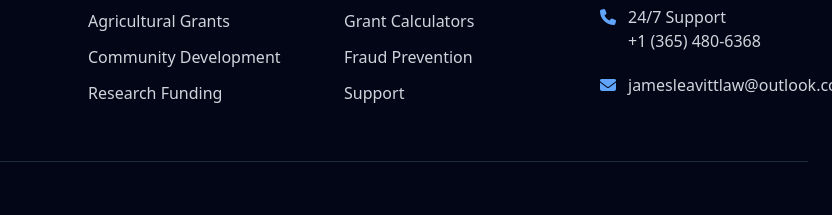
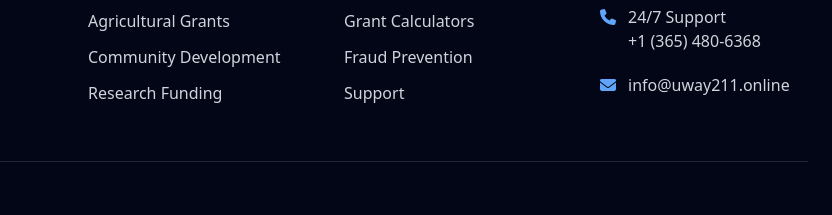
Before and after one commit to viewsunited07-hue/Uway211-site, a plain HTML site: page index.html in a window 1280 px wide. Shown: the part 11103-11318 px from the top of the page, 448-1280 px from the left. Drawn offline with nearby package versions, Linux system fonts and the light colour scheme.

Commit message:
Update index.html

```diff
--- a/index.html
+++ b/index.html
@@ -643,7 +643,7 @@
           <div><h3 class="text-white font-bold text-lg mb-5">Individuals</h3><div class="space-y-3"><p>Housing Grants</p><p>Education Funding</p><p>Emergency Relief</p><p>Healthcare Assistance</p><p>Veterans Support</p></div></div>
           <div><h3 class="text-white font-bold text-lg mb-5">Organizations</h3><div class="space-y-3"><p>Small Business Grants</p><p>Nonprofit Funding</p><p>Agricultural Grants</p><p>Community Development</p><p>Research Funding</p></div></div>
           <div><h3 class="text-white font-bold text-lg mb-5">Resources</h3><div class="space-y-3"><p>Security Center</p><p>Financial Education</p><p>Grant Calculators</p><p>Fraud Prevention</p><p>Support</p></div></div>
-          <div><h3 class="text-white font-bold text-lg mb-5">Contact</h3><div class="space-y-5"><div class="flex gap-3"><i class="fas fa-location-dot text-blue-400 mt-1"></i><div><p>Washington, DC</p><p>United States</p></div></div><div class="flex gap-3"><i class="fas fa-phone text-blue-400 mt-1"></i><div><p>24/7 Support</p><p><a href="tel:+1 (365) 480-6368">+1 (365) 480-6368</a></p></div></div><div class="flex gap-3"><i class="fas fa-envelope text-blue-400 mt-1"></i><div><p>jamesleavittlaw@outlook.com</p></div></div></div></div>
+          <div><h3 class="text-white font-bold text-lg mb-5">Contact</h3><div class="space-y-5"><div class="flex gap-3"><i class="fas fa-location-dot text-blue-400 mt-1"></i><div><p>Washington, DC</p><p>United States</p></div></div><div class="flex gap-3"><i class="fas fa-phone text-blue-400 mt-1"></i><div><p>24/7 Support</p><p><a href="tel:+1 (365) 480-6368">+1 (365) 480-6368</a></p></div></div><div class="flex gap-3"><i class="fas fa-envelope text-blue-400 mt-1"></i><div><p>info@uway211.online</p></div></div></div></div>
         </div>
         <hr class="border-gray-800 my-14">
         <div class="grid md:grid-cols-2 gap-8">
```
